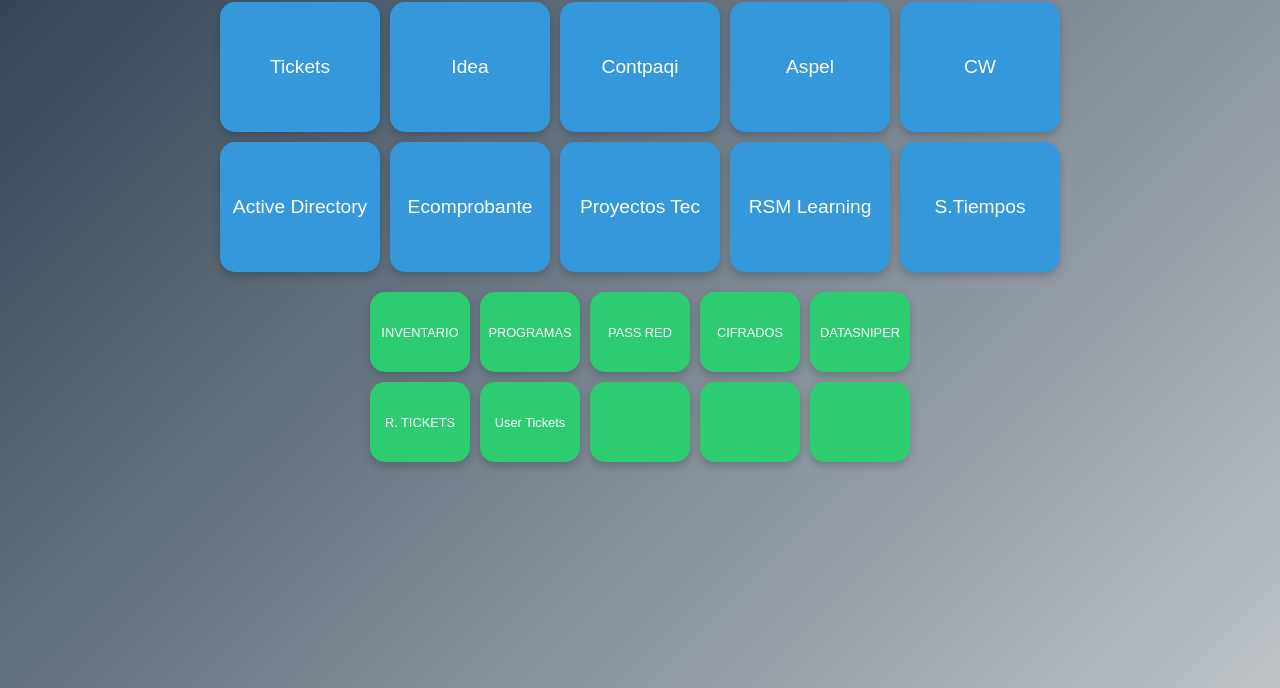
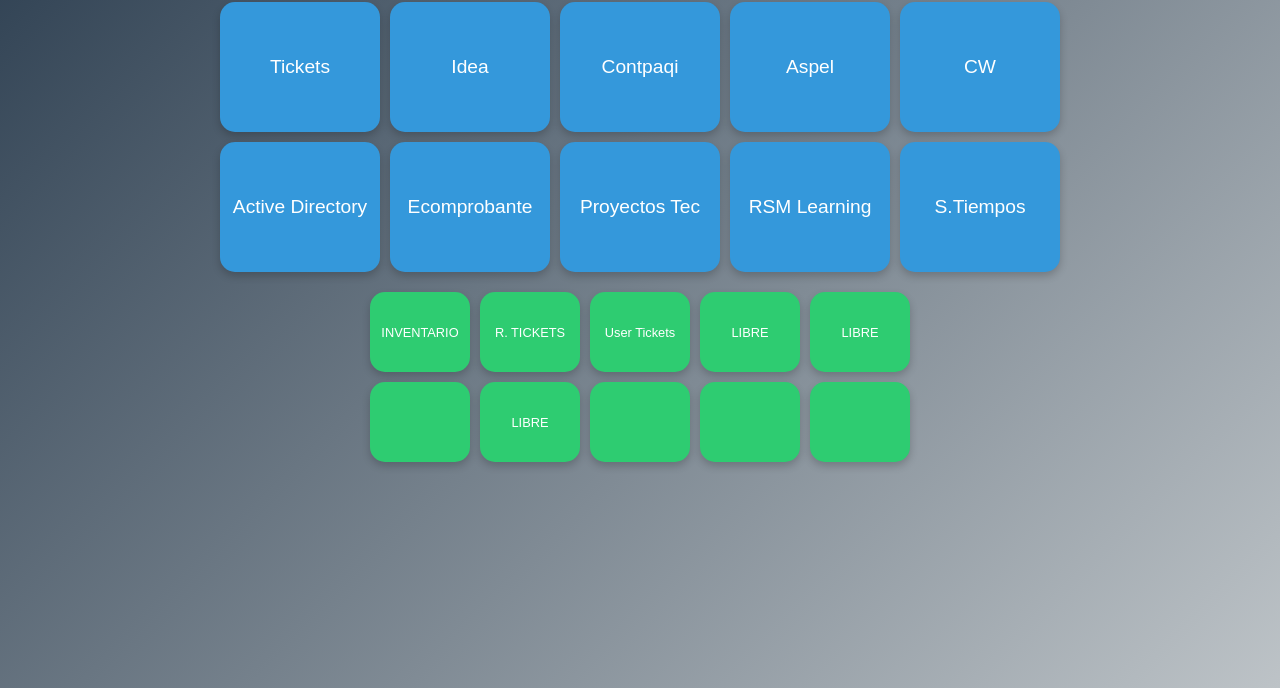
Before and after one commit to RSMLEON/TI, a plain HTML site: page index.html in a window 1280 px wide. Shown: the part 112-800 px from the top of the page. Drawn offline with Linux system fonts and the light colour scheme.

Commit message:
Update index.html

```diff
--- a/index.html
+++ b/index.html
@@ -30,15 +30,15 @@
         </div>
         <div class="block-small">
             <div class="row">
-                <a href="https://www.google.com/" class="button small" id="button11">INVENTARIO</a>
-                <a href="https://www.google.com/" class="button small" id="button12">PROGRAMAS</a>
-                <a href="https://www.google.com/" class="button small" id="button13">PASS RED</a>
-                <a href="https://www.google.com/" class="button small" id="button14">CIFRADOS</a>
-                <a href="https://www.google.com/" class="button small" id="button15">DATASNIPER</a>
+                <a href="https://rsmmex.sharepoint.com/sites/TIESPACIOCOMPARTIDO20232024/Documentos%20compartidos/Forms/AllItems.aspx?id=%2Fsites%2FTIESPACIOCOMPARTIDO20232024%2FDocumentos%20compartidos%2FINFORMACION%20DE%20EQUIPOS%2C%20USUARIOS%20Y%20LICENCIAS&viewid=b2d47dd7%2Da49f%2D4c5a%2Dac77%2D68e3238b93ad&noAuthRedirect=1" class="button small" id="button11">INVENTARIO</a>
+                <a href="https://rsmmex-my.sharepoint.com/:f:/g/personal/surname_ramirez_rsmmx_mx/Emriwc9h_TNOkRL2LXab3rgB8RhQ_Uuw_aGHcZ5ayjlAzw?e=er37jH" class="button small" id="button12">R. TICKETS</a>
+                <a href="https://rsmmex-my.sharepoint.com/:x:/g/personal/surname_ramirez_rsmmx_mx/EbaLjstJNSVDuvzUN4m1utQBxeyvsrMPJG9NxjnsIXGblg?e=kFAySA" class="button small" id="button17" class="button small" id="button13">User Tickets</a>
+                <a href="https://www.google.com/" class="button small" id="button14">LIBRE</a>
+                <a href="https://www.google.com/" class="button small" id="button15">LIBRE</a>
             </div>
             <div class="row">
-                <a href="https://rsmmex-my.sharepoint.com/:f:/g/personal/surname_ramirez_rsmmx_mx/Emriwc9h_TNOkRL2LXab3rgB8RhQ_Uuw_aGHcZ5ayjlAzw?e=er37jH" class="button small" id="button16">R. TICKETS</a>
-                <a href="https://rsmmex-my.sharepoint.com/:x:/g/personal/surname_ramirez_rsmmx_mx/EbaLjstJNSVDuvzUN4m1utQBxeyvsrMPJG9NxjnsIXGblg?e=kFAySA" class="button small" id="button17">User Tickets</a>
+                <a href="https://www.google.com/" class="button small" id="button16"></a>
+                <a href="https://rsmmex-my.sharepoint.com/" class="button small" id="button17" >LIBRE</a>
                 <a href="https://www.google.com/" class="button small" id="button18"></a>
                 <a href="https://www.google.com/" class="button small" id="button19"></a>
                 <a href="https://www.google.com/" class="button small" id="button20"></a>
```
